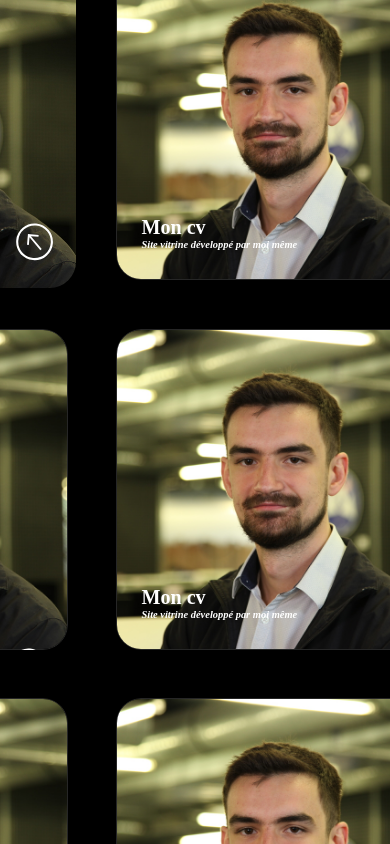
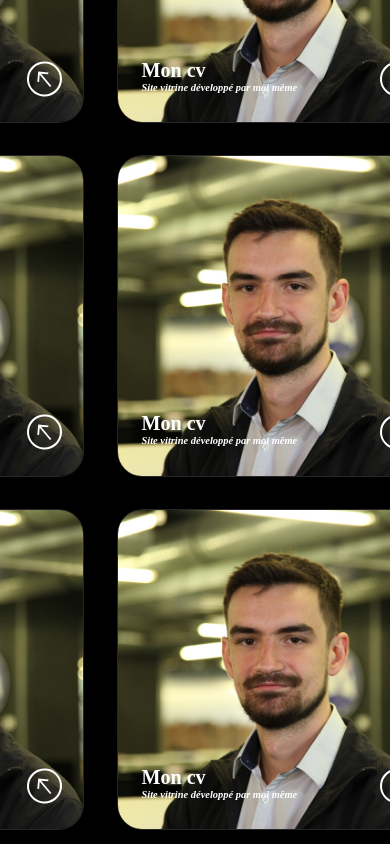
Before and after one commit to Romtar44/CV, a React (Vite) app in the folder Cv/: page / in a window 390 px wide. Shown: the top 844 px of the page. Built offline with nearby package versions, Linux system fonts and the light colour scheme.

Commit message:
responsiv main page finish

```diff
--- a/Cv/src/App.module.scss
+++ b/Cv/src/App.module.scss
@@ -65,8 +65,12 @@ body {
 		width: calc($MediumBoxSize * 1.15 * 3);
 	}
 
-	.column {
-		margin-top: calc($MediumBoxSize / 1.5 * -1);
+	.mainContainer {
+		.container {
+			.column {
+				margin-top: calc($MediumBoxSize / -1.5);
+			}
+		}
 	}
 }
 
@@ -75,8 +79,12 @@ body {
 		width: calc($SmallBoxSize * 1.15 * 2);
 	}
 
-	.column {
-		margin-top: calc($SmallBoxSize / 1.5 * -1);
+	.mainContainer {
+		.container {
+			.column {
+				margin-top: calc($SmallBoxSize / -1.5);
+			}
+		}
 	}
 }
 
@@ -85,7 +93,11 @@ body {
 		width: calc($MobileBoxSize * 1.15 * 1.5);
 	}
 
-	.column {
-		margin-top: calc($MobileBoxSize / 1.5 * -1);
+	.mainContainer {
+		.container {
+			.column {
+				margin-top: calc($MobileBoxSize / -1.5);
+			}
+		}
 	}
 }
--- a/Cv/src/App.tsx
+++ b/Cv/src/App.tsx
@@ -7,13 +7,11 @@ import { useMediaQuery } from '@chakra-ui/react'
 
 function App()
 {
-	//const { DesktopBreakpoint } = variables
 	const [offsetY, setOffsetY] = useState(0)
 	const [mediumMode, smallMode] = useMediaQuery([
 		`(max-width: 1000px)`,
 		'(max-width: 800px)',
 	])
-	//const [smallMode] = useMediaQuery('(max-width: $MediumBreakpoint)')
 
 
 	const mouseMoveFunction = (event: any) =>
@@ -37,7 +35,6 @@ function App()
 			window.removeEventListener('mousemove', mouseMoveFunction)
 			window.removeEventListener('scroll', handleScroll)
 		})
-
 	}, [])
 
 	return (
--- a/Cv/src/components/mainBox/mainbox.module.scss
+++ b/Cv/src/components/mainBox/mainbox.module.scss
@@ -80,8 +80,7 @@
 
 		.mainImgContainer {
 			position: relative;
-			width: $BoxImageSizeExtend !important;
-			height: $BoxImageSizeExtend !important;
+			transform: scale(1.05);
 			object-position: center center;
 			bottom: calc(calc($BoxImageSizeExtend - 100%) / 2);
 			right: calc(calc($BoxImageSizeExtend - 100%) / 2);
@@ -105,18 +104,23 @@
 		width: $MediumBoxSize;
 		height: $MediumBoxSize;
 
-		&:hover {
-			width: $MediumBoxSize;
-			height: $MediumBoxSize;
-
 		.title {
 			animation: none;
 		}
 
+		&:hover {
+			transform: scale(1);
+
+
 			.mainImgContainer {
 				animation: none;
-				width: 100%;
-				height: 100%;
+				transform: scale(1);
+				bottom: 0;
+				right: 0;
+
+				img {
+					animation: none;
+				}
 			}
 
 			.marquee {
@@ -129,9 +133,8 @@
 		top: 80% !important;
 		animation: none;
 		display: flex;
-	}
 
-	.arrow {
+		.staticArrow {
 			display: flex;
 			rotate: 230deg;
 			position: absolute;
@@ -141,6 +144,8 @@
 			top: 50%;
 			translate: 0 -50%;
 		}
+	}
+
 }
 
 @media screen and (max-width: $MediumBreakpoint) {
@@ -163,8 +168,8 @@
 
 @media screen and (max-width: $SmallBreakpoint) {
 	.container {
-		width: calc($MobileBoxSize * 1.15);
-		height: calc($MobileBoxSize * 1.15);
+		width: calc($MobileBoxSize * 1.10);
+		height: calc($MobileBoxSize * 1.10);
 	}
 
 	.boxContainer {
--- a/Cv/src/components/mainBox/mainbox.tsx
+++ b/Cv/src/components/mainBox/mainbox.tsx
@@ -31,7 +31,7 @@ export const MainBox: React.FC<MainBoxProps> = ({
 					mobileMode ?
 						<div className={styles.boxTitleContainer}>
 							<BoxTitle title={title} description={description} />
-							<Image className={styles.arrow} imgSrc={ArrowIcon} alt='' w='35px' h='35px' />
+							<Image className={styles.staticArrow} imgSrc={ArrowIcon} alt='' w='35px' h='35px' />
 						</div>
 						:
 						<div>
```
Lines whose indentation alone changed are shown as unchanged.
